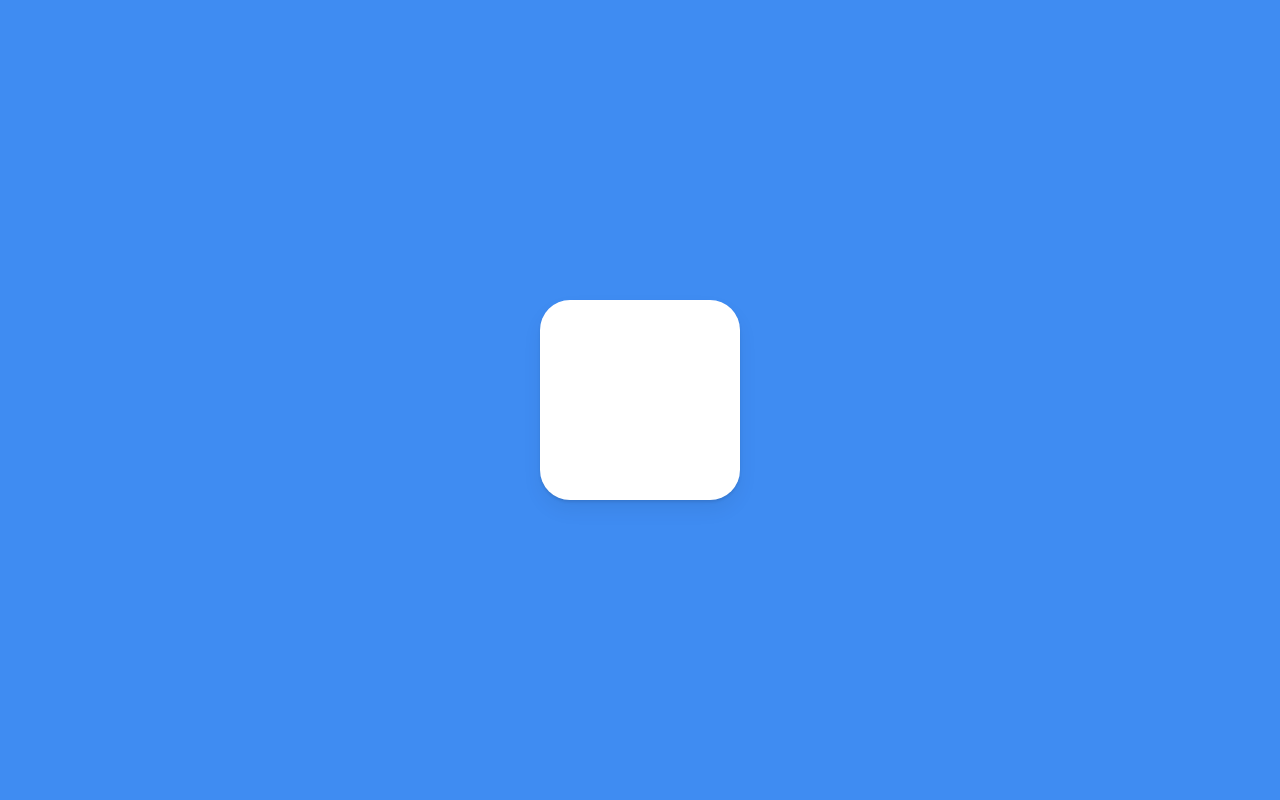
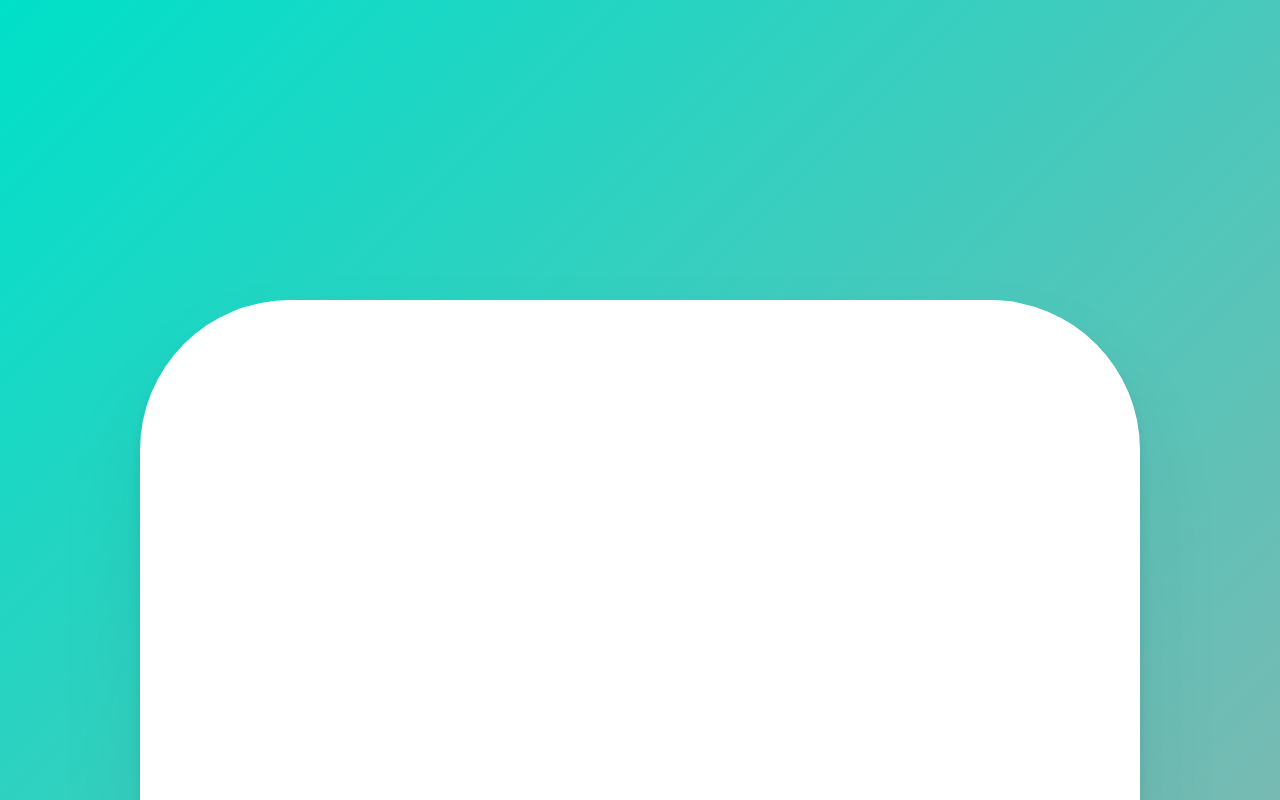
Before and after one commit to ICE0208/react-master-class, a React (Create React App) app: page / in a window 1280 px wide. Shown: the top 800 px of the page. Built offline with nearby package versions, Linux system fonts and the light colour scheme.

Commit message:
(#8.9) MotionValues part Three

```diff
--- a/src/App.tsx
+++ b/src/App.tsx
@@ -1,30 +1,14 @@
 import styled from "styled-components";
-import {
-  Variants,
-  motion,
-  useMotionValue,
-  useMotionValueEvent,
-  useTransform,
-} from "framer-motion";
-import { useEffect, useRef } from "react";
+import { motion, useMotionValue, useTransform, useScroll } from "framer-motion";
 
-const Wrapper = styled.div`
-  height: 100vh;
-  width: 100vw;
-  display: flex;
-  justify-content: center;
-  align-items: center;
-`;
-
-const BiggerBox = styled.div`
-  width: 600px;
-  height: 600px;
-  background-color: rgba(255, 255, 255, 0.3);
-  border-radius: 40px;
+const Wrapper = styled(motion.div)`
+  height: 200vh;
+  /* width: 100vw; */
   display: flex;
   justify-content: center;
   align-items: center;
   overflow: hidden;
+  background: linear-gradient(135deg, rgb(238, 0, 153), rgb(221, 0, 238));
 `;
 
 // motion div에 styled 적용
@@ -36,22 +20,23 @@
   box-shadow: 0 2px 3px rgba(0, 0, 0, 0.1), 0 10px 20px rgba(0, 0, 0, 0.06);
 `;
 
-const boxVariants: Variants = {
-  click: { scale: 1, borderRadius: "100px" },
-  drag: { backgroundColor: "rgb(46, 204, 113)" },
-};
-
 function App() {
   const x = useMotionValue(0);
-  const scale = useTransform(x, [-800, 0, 800], [2, 1, 0]);
-  useMotionValueEvent(x, "change", (l) => {
-    console.log(scale.get());
-  });
-
+  const rotateZ = useTransform(x, [-600, 600], [-360, 360]);
+  const gradient = useTransform(
+    x,
+    [-600, 600],
+    [
+      "linear-gradient(135deg, rgb(0, 210, 238), rgb(0, 83, 238))",
+      "linear-gradient(135deg, rgb(0, 238, 155), rgb(233, 227, 36))",
+    ]
+  );
+  const { scrollYProgress } = useScroll();
+  const scale = useTransform(scrollYProgress, [0, 1], [1, 5]);
   return (
-    <Wrapper>
+    <Wrapper style={{ background: gradient }}>
       <Box
-        style={{ x, scale }}
+        style={{ x, rotateZ, scale }}
         drag="x"
         dragSnapToOrigin
       />
```
